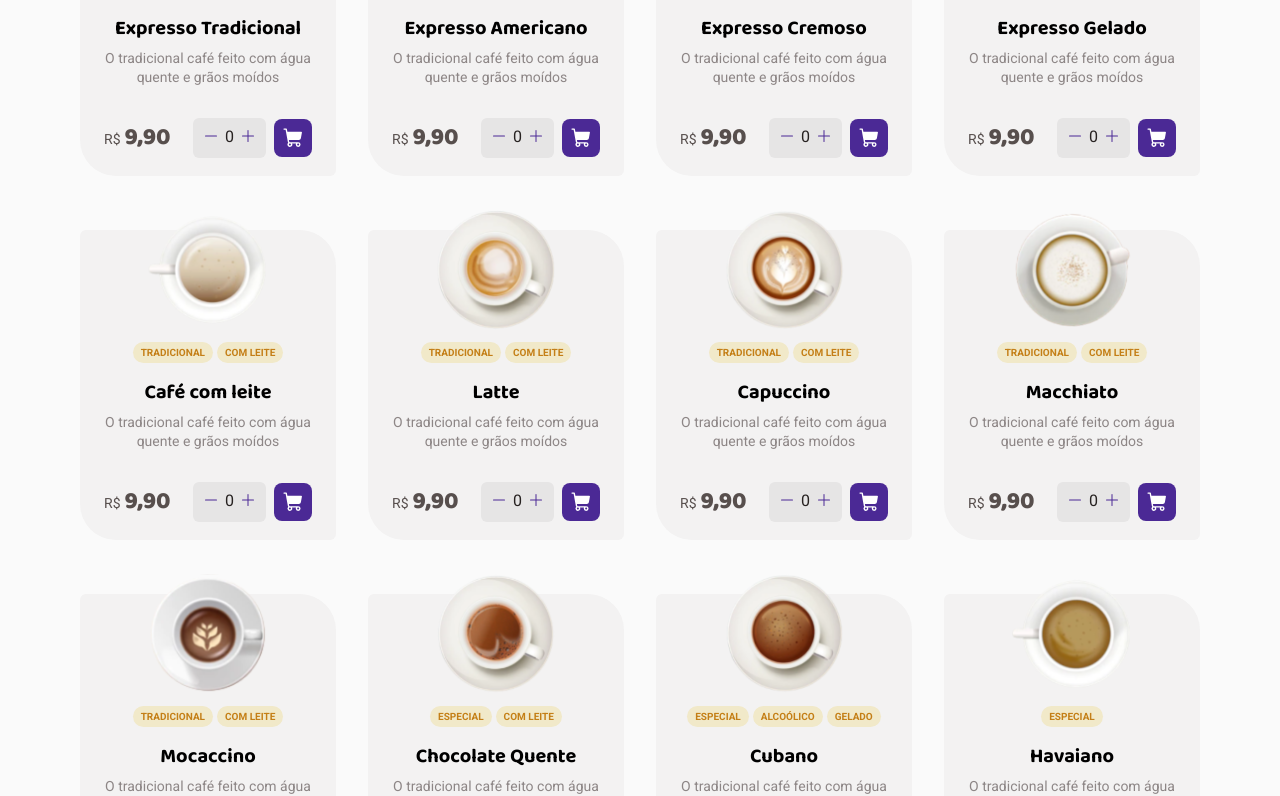
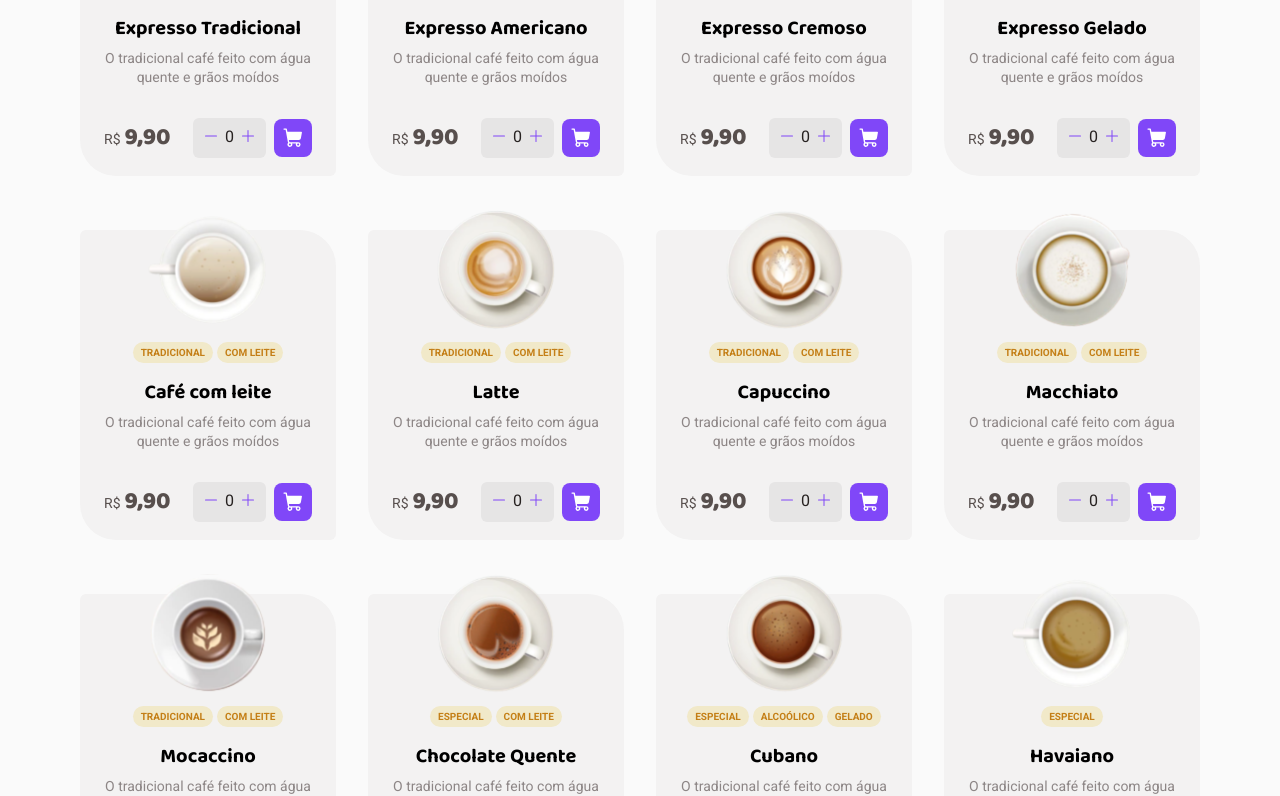
Before and after one commit to CeliceCarvalho/CoffeeDelivery, a React (Vite) app: page / in a window 1280 px wide. Shown: the part 884-1680 px from the top of the page. Built offline with nearby package versions, Linux system fonts and the light colour scheme.

Commit message:
17/06 - casa

```diff
--- a/src/Header/index.tsx
+++ b/src/Header/index.tsx
@@ -1,8 +1,20 @@
-import { ActionsContainer, CartContainer, HeaderContainer, LocationTagContainer } from "./styles";
+import { ActionsContainer, CartContainer, HeaderContainer, LocationTagContainer, ItemsQuantity } from "./styles";
 import LogoCoffee from "../assets/logo.svg"
 import { MapPin, ShoppingCart } from "@phosphor-icons/react"
+import { useContext } from "react";
+import { CartContext } from "../contexts/CartContext";
 
 export function Header(){
+    const { cart } = useContext(CartContext)
+
+    function totalNumberOfItems(){
+        let total = 0
+        cart.items.map(item => {
+            return total+=item.quantity
+        })
+        return total
+    }
+
     return(
         <HeaderContainer>
             <img src={LogoCoffee}/>
@@ -13,6 +25,7 @@ export function Header(){
                 </LocationTagContainer>
                 <CartContainer>
                     <ShoppingCart size={22} weight="fill"/>
+                    {cart.items.length > 0 ? <ItemsQuantity>{totalNumberOfItems()}</ItemsQuantity> : null}
                 </CartContainer>
             </ActionsContainer>
         </HeaderContainer>
--- a/src/Header/styles.ts
+++ b/src/Header/styles.ts
@@ -48,5 +48,22 @@ export const CartContainer = styled.div`
     }
 
     background-color: ${props => props.theme.colors.brand.yellow_light};
+`
 
+export const ItemsQuantity = styled.div`
+    position: absolute;
+
+    width: 20px;
+    height: 20px;
+    border-radius: 50%;
+
+    display: flex;
+    justify-content: center;
+    align-items: center;
+
+    background-color: ${props => props.theme.colors.brand.yellow_dark};
+    color: ${props => props.theme.colors.base.white};
+    ${props => props.theme.texts.S_bold}
+
+    transform: translate(90%, -90%);
 `
--- a/src/contexts/CartContext.tsx
+++ b/src/contexts/CartContext.tsx
@@ -15,6 +15,7 @@ interface Item{
 interface CartContextType{
     cart: Cart
     addNewItem: (item: Item) => void
+    updateAlreadyAddedItem: (item: Item, indexItem: number) => void
 }
 
 interface CartContextProviderProps{
@@ -28,6 +29,11 @@ export function CartContextProvider({children}: CartContextProviderProps){
                 draft.items.push(action.payload.item)
             })
         }
+        if(action.type == "UPDATE_ITEM"){
+            return produce(state, draft => {
+                draft.items[action.payload.indexItem].quantity += action.payload.item.quantity
+            })
+        }
 
         return state
     },{
@@ -37,13 +43,25 @@ export function CartContextProvider({children}: CartContextProviderProps){
     function addNewItem(item: Item){
         dispach({
             type: "ADD_NEW_ITEM",
-            payload: item
+            payload: {
+                item,
+            }
+        })
+    }
+    function updateAlreadyAddedItem(item: Item, indexItem: number){
+        dispach({
+            type: "UPDATE_ITEM",
+            payload: {
+                item,
+                indexItem
+            }
         })
     }
 
     return(
         <CartContext.Provider value={{
             addNewItem,
+            updateAlreadyAddedItem,
             cart
         }}>
             {children}
--- a/src/pages/Home/@componentes/Card/index.tsx
+++ b/src/pages/Home/@componentes/Card/index.tsx
@@ -26,16 +26,8 @@ interface Item{
 }
 
 export function Card({coffee}: Props){
-    const { addNewItem, cart } = useContext(CartContext)
-
-    const { colors } = useTheme()
+    const { addNewItem, updateAlreadyAddedItem, cart } = useContext(CartContext)
     const [ Quantity, setQuantity ] = useState<number>(0)
-    const [ item, setItem ] = useState<Item>({
-        id: coffee.id,
-        quantity: 0
-    })
-
-    console.log(cart)
 
     function handleAddQuantity(){
         setQuantity(Quantity + 1)
@@ -45,41 +37,20 @@ export function Card({coffee}: Props){
         setQuantity(Quantity - 1)
     }
 
-    function AddNew(){
-        addNewItem({id: coffee.id, quantity: Quantity})
-    }
-    function handleUpdateQuantity(){
-        const updatedQuantity = Quantity + item.quantity
+    function updateCart(){
+        const newItem: Item = {
+            id: coffee.id,
+            quantity: Quantity
+        }
+        console.log(cart)
 
-        setItem(state => ({...state, quantity: updatedQuantity}))
+        const isAlreadyAdded = cart.items.findIndex((item) => item.id == newItem.id)
 
-        /*const isNewItem =  cart.find( item => newItem.id == item.id)
-        console.log(isNewItem)
-
-        const itemAlreadyAdded = cart.find(item => newItem.id == item.id)
-
-        const indexItem = cart.findIndex(item => newItem.id == item.id)
-
-
-        if(itemAlreadyAdded){
-            console.log("item já adicionado")
-            const updated: Cart = {
-                id: cart[indexItem].id,
-                quantity: cart[indexItem].quantity += Quantity
-            }
-            itemAlreadyAdded.quantity += Quantity
-            cart[indexItem].quantity += Quantity
-            setCart(state => [...state, updated])
-
+        if(isAlreadyAdded >= 0){
+            updateAlreadyAddedItem(newItem, isAlreadyAdded)
         } else {
-            console.log('item novo')
-            setCart((state) => [...state, newItem])
-            produce(cart, draft=>{
-                console.log(draft[0])
-                draft.push(newItem)
-            })
-        }*/
-
+            addNewItem(newItem)
+        }
     }
 
     return(
@@ -102,14 +73,14 @@ export function Card({coffee}: Props){
                 <Actions>
                     <Counter>
                         <div>
-                            <Minus color={colors.brand.purple_dark} onClick={handleRemoveQuantity}/>
+                            <Minus onClick={handleRemoveQuantity}/>
                         </div>
                         <p>{Quantity}</p>
                         <div>
-                            <Plus color={colors.brand.purple_dark} onClick={handleAddQuantity}/>
+                            <Plus onClick={handleAddQuantity}/>
                         </div>
                     </Counter>
-                    <CartButton onClick={AddNew}>
+                    <CartButton onClick={updateCart}>
                         <ShoppingCart size={22} weight="fill"/>
                     </CartButton>
                 </Actions>
--- a/src/pages/Home/@componentes/Card/styles.ts
+++ b/src/pages/Home/@componentes/Card/styles.ts
@@ -106,6 +106,14 @@ export const Counter = styled.div`
         padding: 2px;
         cursor: pointer;
     }
+
+    svg{
+        color: ${props => props.theme.colors.brand.purple};
+        &:hover{
+            color: ${props => props.theme.colors.brand.purple_dark};
+            transition: 0.3s;
+        }
+    }
 `
 
 export const CartButton = styled.div`
@@ -115,6 +123,13 @@ export const CartButton = styled.div`
     padding: 8px;
     border-radius: 8px;
 
-    background-color: ${props => props.theme.colors.brand.purple_dark};
+    background-color: ${props => props.theme.colors.brand.purple};
     color: ${props => props.theme.colors.base.white};
+
+    cursor: pointer;
+
+    &:hover{
+        background-color: ${props => props.theme.colors.brand.purple_dark};
+        transition: 0.3s;
+    }
 `
```
